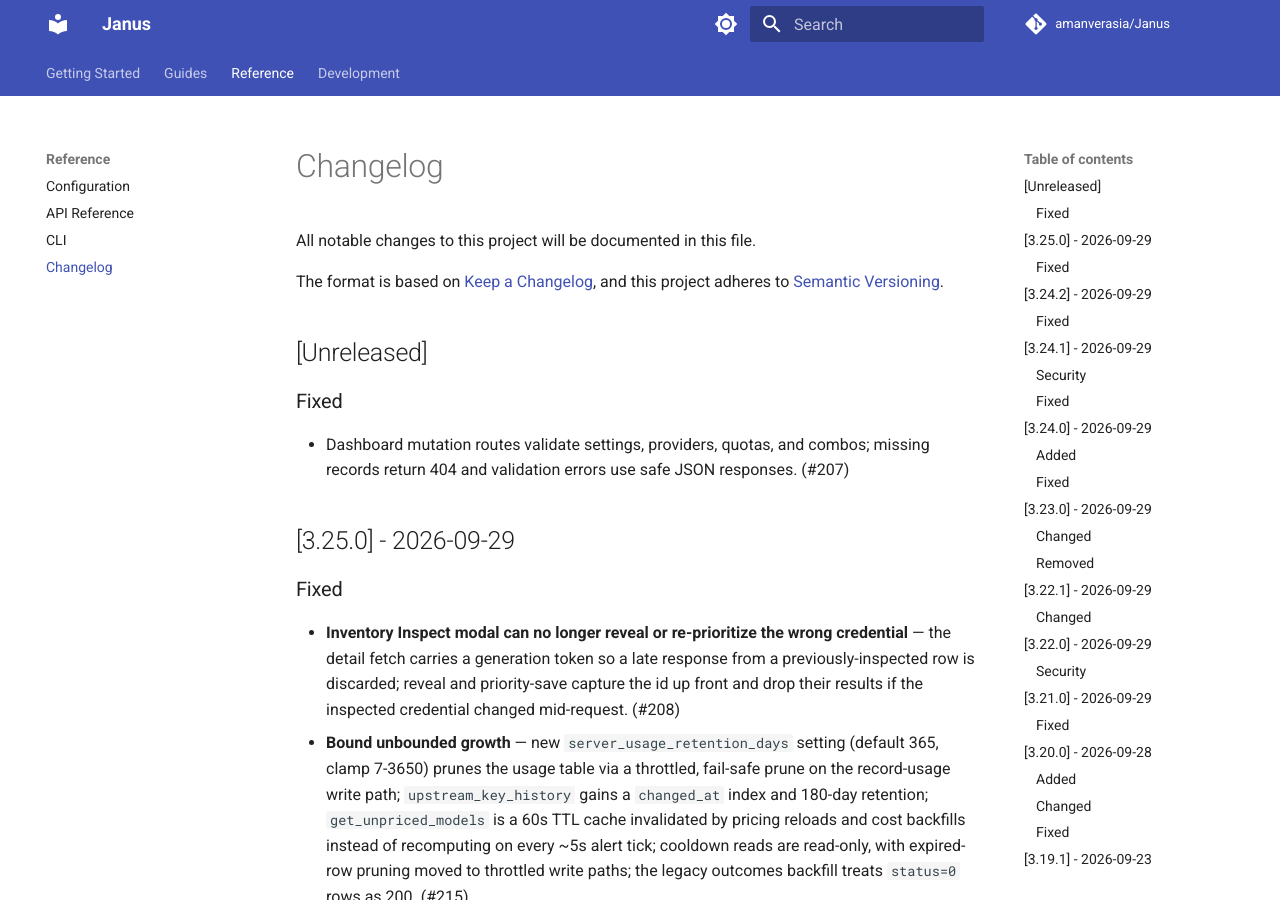
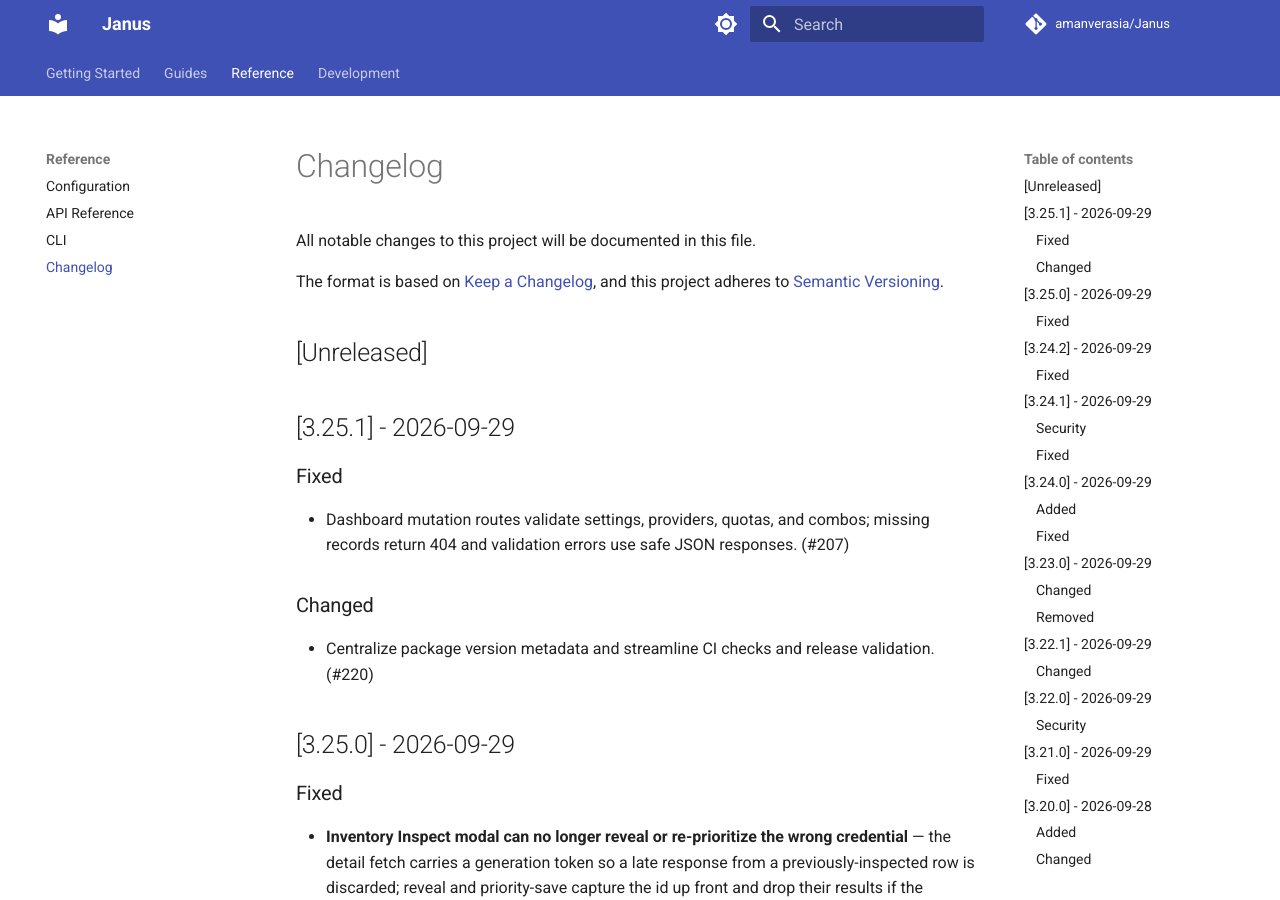
Before and after one commit to amanverasia/Janus, an MkDocs documentation site: the page built from docs/changelog.md, in a window 1280 px wide and 900 px high. Built offline with MkDocs 1.6.1 and Material for MkDocs 9.7.7, drawn with Linux system fonts in a browser that asks for light colours; comment, search, counter and statistics services are not loaded.

Commit message:
chore: release v3.25.1

```diff
--- a/CHANGELOG.md
+++ b/CHANGELOG.md
@@ -6,9 +6,13 @@ The format is based on [Keep a Changelog](https://keepachangelog.com/en/1.1.0/),
 and this project adheres to [Semantic Versioning](https://semver.org/spec/v2.0.0.html).
 
 ## [Unreleased]
+
+## [3.25.1] - 2026-09-29
 ### Fixed
 - Dashboard mutation routes validate settings, providers, quotas, and combos;
   missing records return 404 and validation errors use safe JSON responses. (#207)
+### Changed
+- Centralize package version metadata and streamline CI checks and release validation. (#220)
 
 
 ## [3.25.0] - 2026-09-29
--- a/src/janus/__init__.py
+++ b/src/janus/__init__.py
@@ -1 +1 @@
-__version__ = "3.25.0"
+__version__ = "3.25.1"
--- a/src/janus/dashboard/static/app/_app/version.json
+++ b/src/janus/dashboard/static/app/_app/version.json
@@ -1 +1 @@
-{"version":"3.25.0"}
+{"version":"3.25.1"}
```
Also changed, not shown: MESSAGES.md (+6 -0 lines), 2 other files.
